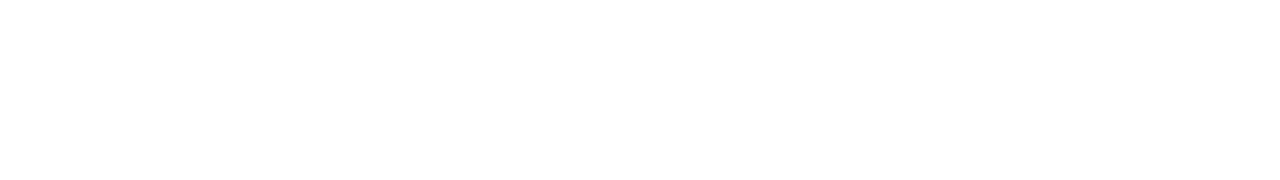
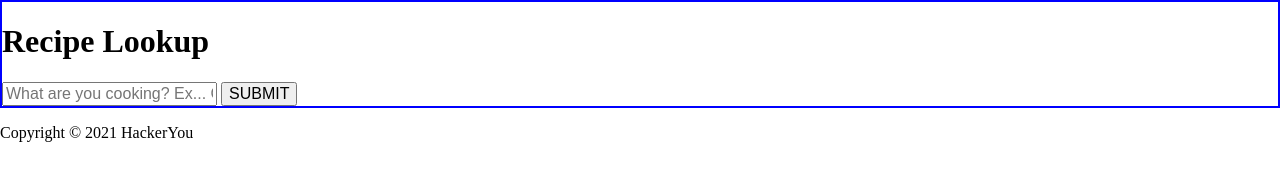
Before and after one commit to serj-tom-project-two/project-two-recipe-api, a plain HTML site: page index.html in a window 1280 px wide. Drawn offline with Linux system fonts and the light colour scheme.

Commit message:
added html and basic CSS

```diff
--- a/index.html
+++ b/index.html
@@ -1,15 +1,38 @@
 <!DOCTYPE html>
 <html lang="en">
+
 <head>
-     <meta charset="UTF-8">
-     <meta http-equiv="X-UA-Compatible" content="IE=edge">
-     <meta name="viewport" content="width=device-width, initial-scale=1.0">
-     <title>Recipe Lookup</title>
-     <link rel="stylesheet" href="./styles/styles.css">
+  <meta charset="UTF-8">
+  <meta http-equiv="X-UA-Compatible" content="IE=edge">
+  <meta name="viewport" content="width=device-width, initial-scale=1.0">
+  <title>Recipe Lookup API</title>
+  <link rel="stylesheet" href="./styles/styles.css">
 </head>
+
 <body>
+  <div class="wrapper">
+    <header>
+      <h1>Recipe Lookup</h1>
+      <form>
+        <input type="text" placeholder="What are you cooking? Ex... Chicken, Beef, or Potatoes">
+        <button>SUBMIT</button>
+      </form>
+    </header>
+    <main>
+      <!-- empty div to be populated with Recipes -->
+      <div class="recipeContainer">
 
+      </div>
 
-     <script src="./script.js"></script>
+    </main>
+
+  </div> <!-- end of wrapper -->
+
+  <footer>
+    <p>Copyright © 2021 HackerYou</p>
+  </footer>
+
+  <script src="./script.js"></script>
 </body>
+
 </html>
--- a/styles/sass/styles.scss
+++ b/styles/sass/styles.scss
@@ -1 +1,13 @@
 @import 'setup';
+
+div {
+  recipeContainer {
+    width: 100px;
+    height: 100px;
+    border: 1px solid red;
+  }
+}
+
+.wrapper {
+  border: 2px solid blue;
+}
```
Also changed, not shown: styles/styles.css.
